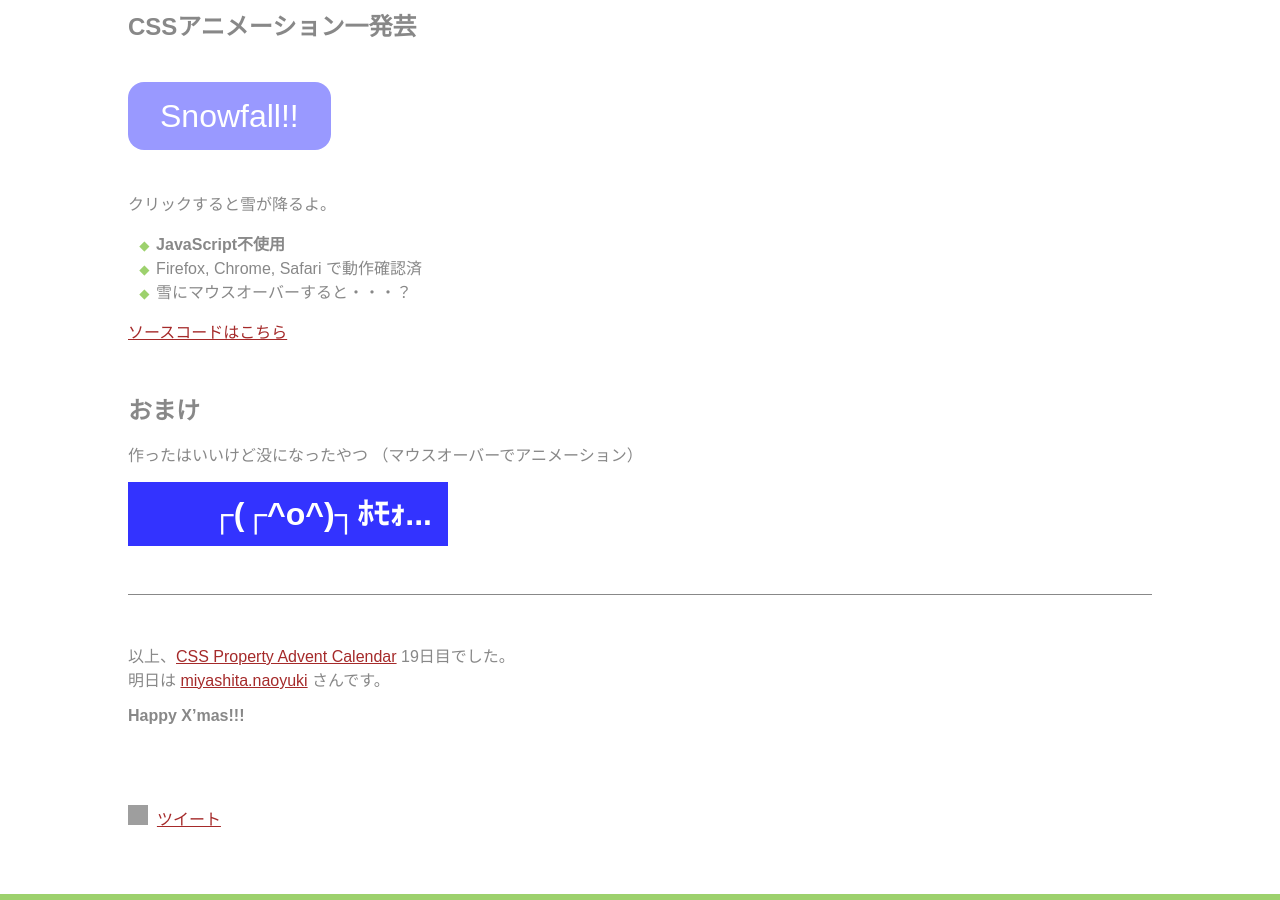
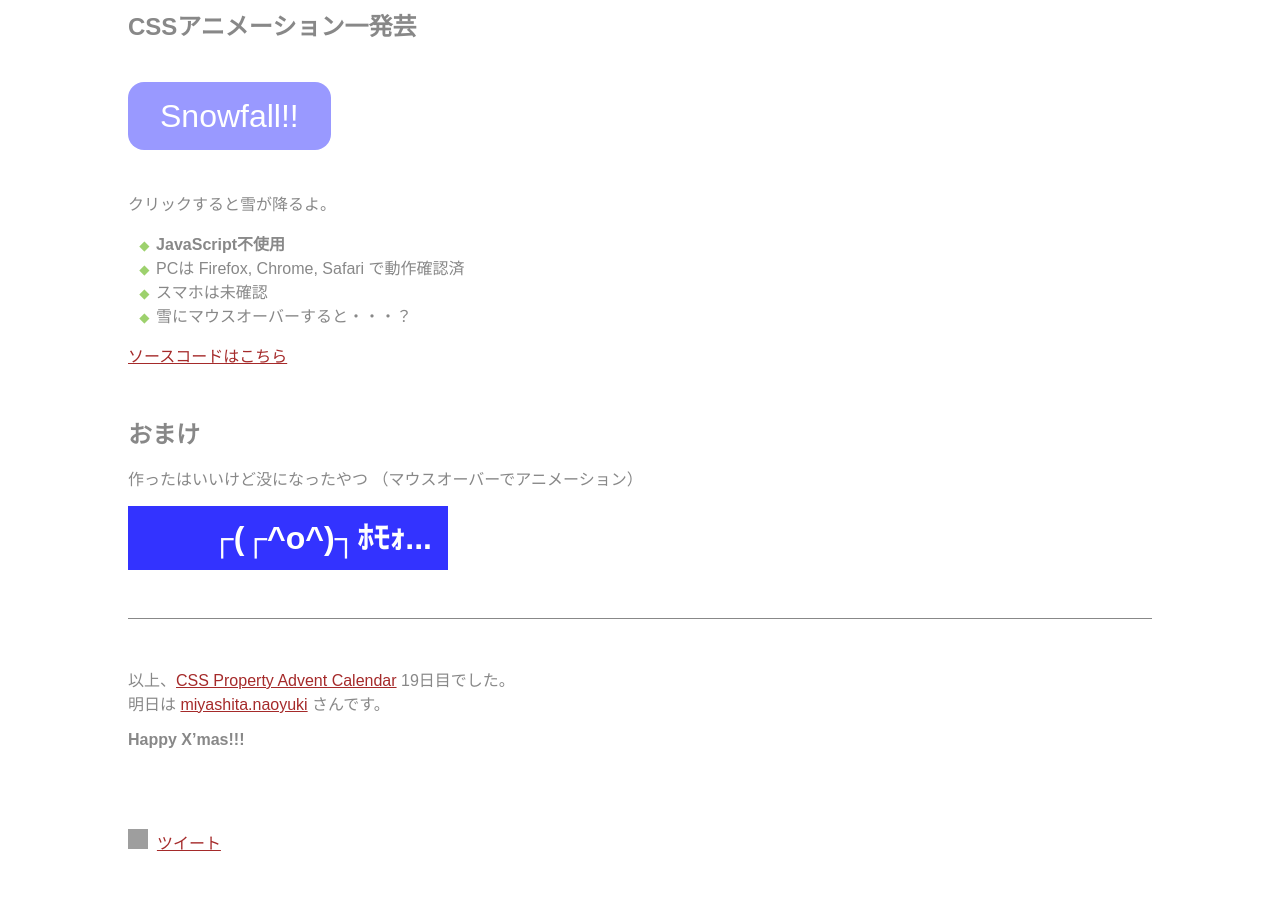
Before and after one commit to hoto17296/blog, a Jekyll site: the page built from _posts/2013-12-19-css3anime.md, in a window 1280 px wide and 900 px high, scrolled down 718 px. Built offline with Jekyll 4.4.1, drawn with Linux system fonts in a browser that asks for light colours; Markdown is read by kramdown in place of the engine named in the settings; comment, search, counter and statistics services are not loaded; grey boxes are pictures that could not be loaded.

Commit message:
description

```diff
--- a/_posts/2013-12-19-css3anime.md
+++ b/_posts/2013-12-19-css3anime.md
@@ -3,6 +3,7 @@ layout: post
 title: 'CSSアニメーション一発芸'
 date: 2013-12-19
 tags: [CSS3, CSS animation]
+description: 'JavaScriptを使わなくてもアニメーションは作れる！！'
 style: [css3anime.css]
 ---
 
@@ -44,7 +45,8 @@ jQuery.animateでもアニメーションは出来るのに、わざわざCSSで
 クリックすると雪が降るよ。
 
 - **JavaScript不使用**
-- Firefox, Chrome, Safari で動作確認済
+- PCは Firefox, Chrome, Safari で動作確認済
+- スマホは未確認
 - 雪にマウスオーバーすると・・・？
 
 [ソースコードはこちら](https://gist.github.com/hoto17296/8019615)
```
